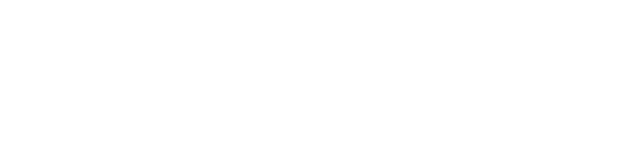
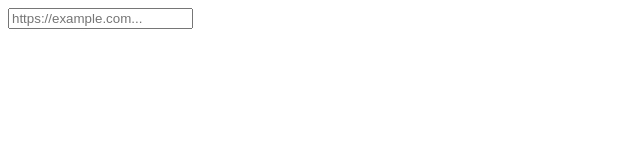
Before and after one commit to Kevin4562/embed, a plain HTML site: page index.html in a window 1280 px wide. Shown: the whole page, without its empty margins (0-640 px from the left). Drawn offline with Linux system fonts and the light colour scheme.

Commit message:
Update index.html

```diff
--- a/index.html
+++ b/index.html
@@ -1 +1,2 @@
+<input type="text" id="url" placeholder="https://example.com...">
 <iframe style="width: 100%; height: 100%; border: 0;" src=""></iframe>
```
